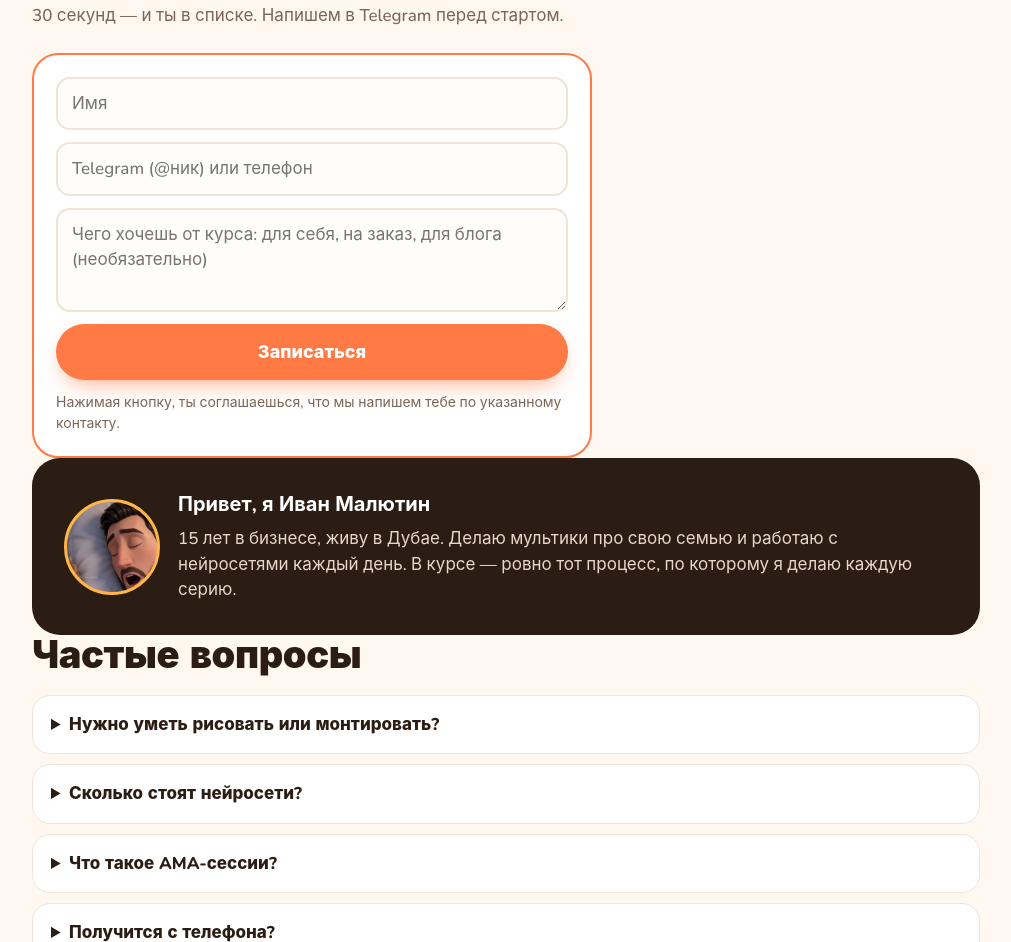
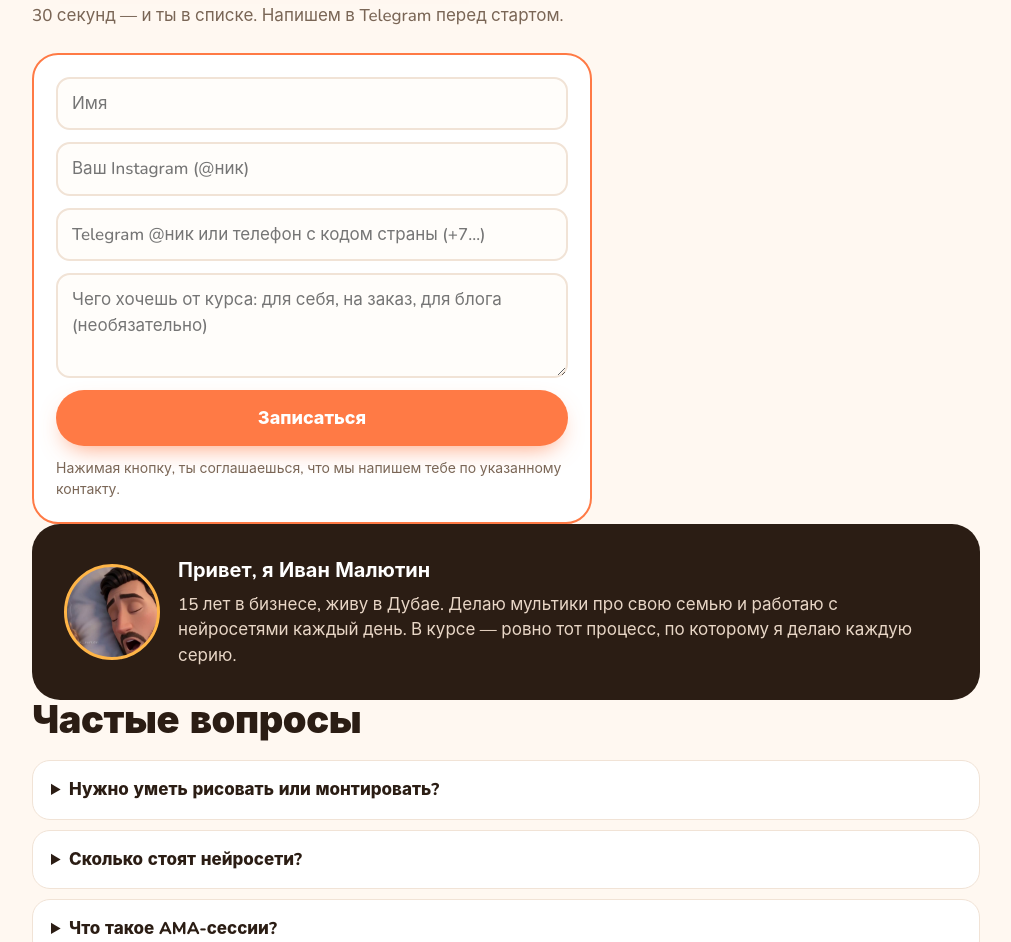
Before and after one commit to Defibotchenell/menu, a plain HTML site: page start/index.html in a window 1280 px wide. Shown: the part 2474-3416 px from the top of the page, without its empty margins (134-1145 px from the left). Drawn offline with nearby package versions, Linux system fonts and the light colour scheme.

Commit message:
START: IG field + contact validation

```diff
--- a/start/index.html
+++ b/start/index.html
@@ -184,7 +184,8 @@
   <form class="lead" id="leadForm">
     <div class="hidden-choice"><input type="radio" name="entry.1640161414" value="Мини-курс (предзапись)" checked></div>
     <input type="text" name="entry.1568619659" placeholder="Имя" required autocomplete="given-name">
-    <input type="text" name="entry.1386687006" placeholder="Telegram (@ник) или телефон" required autocomplete="tel">
+    <input type="text" id="ig" placeholder="Ваш Instagram (@ник)" required pattern="@?[A-Za-z0-9._]{2,30}" title="Ник в Instagram, например @ivan__maliutin">
+    <input type="text" name="entry.1386687006" placeholder="Telegram @ник или телефон с кодом страны (+7…)" required pattern="(@[A-Za-z0-9_]{4,32}|\+[0-9 \-]{10,20})" title="Начните с @ (ник в Telegram) или с + (телефон с кодом страны)" autocomplete="tel">
     <textarea name="entry.1734235144" rows="3" placeholder="Чего хочешь от курса: для себя, на заказ, для блога (необязательно)"></textarea>
     <button class="btn" type="submit">Записаться</button>
     <p class="note">Нажимая кнопку, ты соглашаешься, что мы напишем тебе по указанному контакту.</p>
@@ -230,7 +231,7 @@
     const form = e.target, btn = form.querySelector('button');
     btn.disabled = true; btn.textContent = 'Отправляю…';
     const data = new FormData(form);
-    data.set('entry.1734235144', '[СТАРТ $99] ' + (data.get('entry.1734235144') || ''));
+    data.set('entry.1734235144', '[СТАРТ $99] IG: @' + document.getElementById('ig').value.replace(/^@/, '') + ' | ' + (data.get('entry.1734235144') || ''));
     try {
       await fetch(FORM_URL, { method: 'POST', mode: 'no-cors', body: new URLSearchParams(data) });
       form.hidden = true;
```
